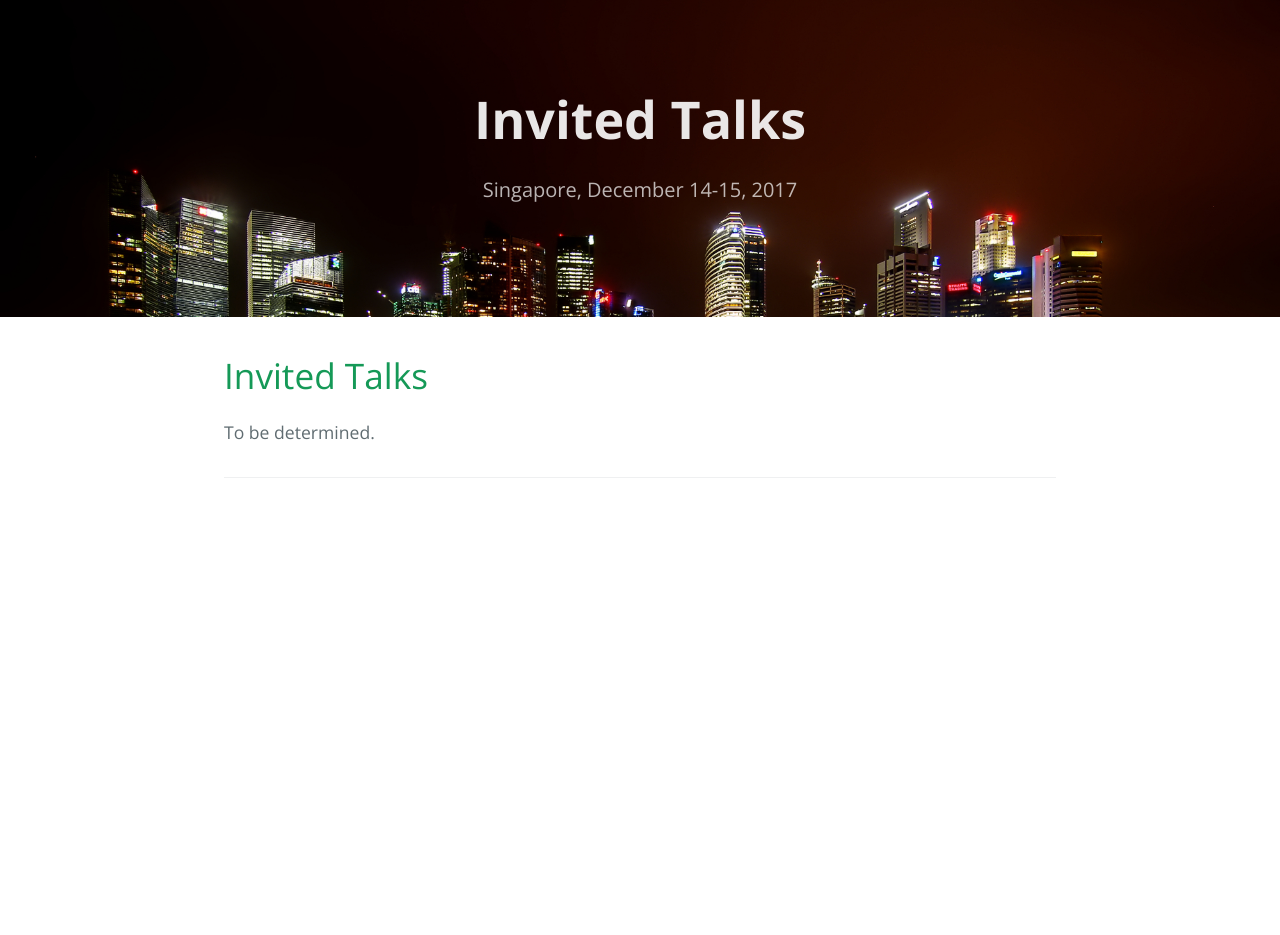
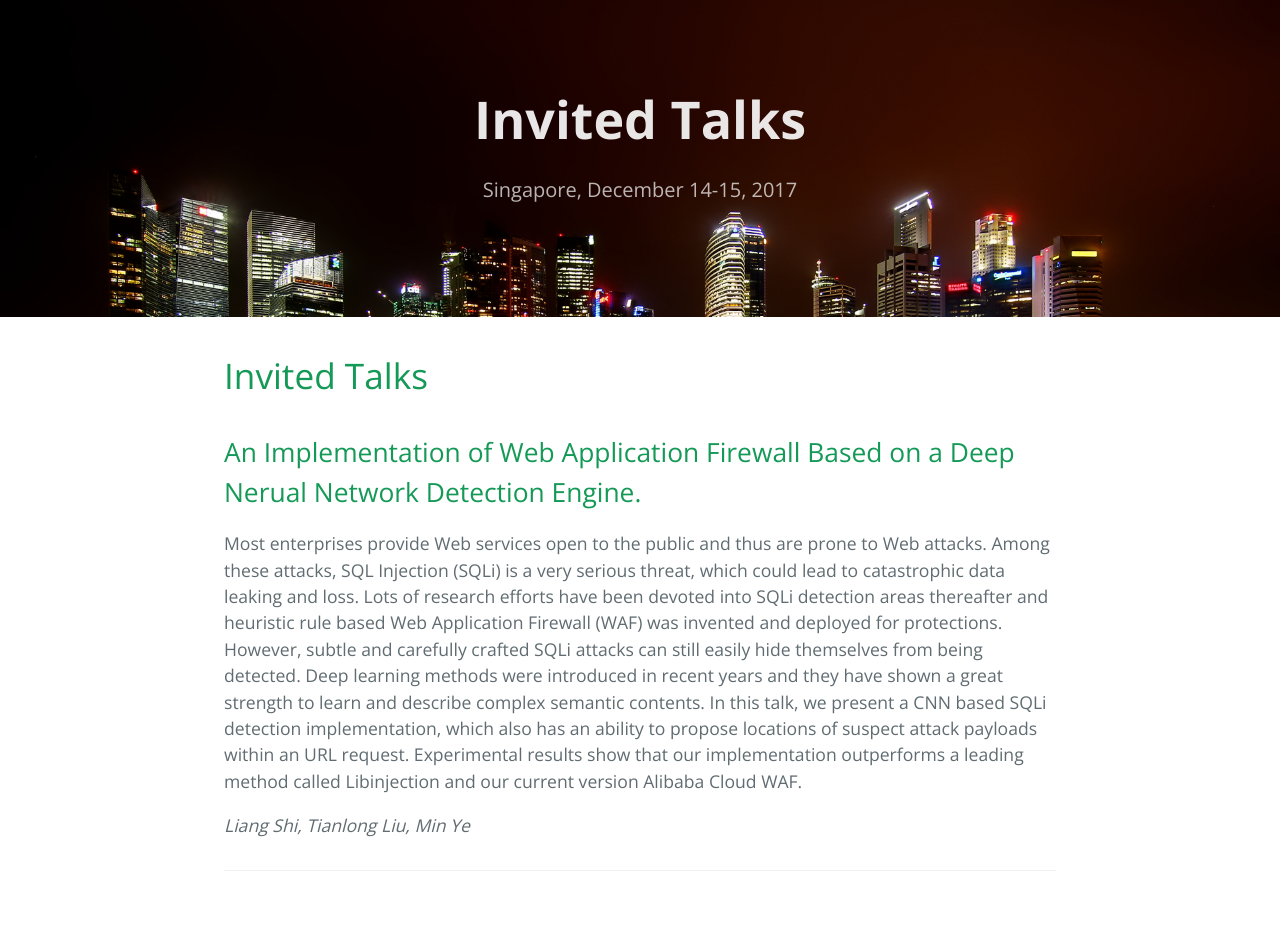
Before and after one commit to deep-learning-security/deep-learning-security.github.io, a Jekyll site: the page built from talks.md, in a window 1280 px wide. Built offline with Jekyll 4.4.1, drawn with Linux system fonts in a browser that asks for light colours; before the commit the page ends 900 px from its top, so only the background shows below that.

Commit message:
Add alibaba talk

```diff
--- a/talks.md
+++ b/talks.md
@@ -5,4 +5,7 @@ title: Invited Talks
 
 # Invited Talks
 
-To be determined.
+## An Implementation of Web Application Firewall Based on a Deep Nerual Network Detection Engine.
+Most enterprises provide Web services open to the public and thus are prone to Web attacks. Among these attacks, SQL Injection (SQLi) is a very serious threat, which could lead to catastrophic data leaking and loss. Lots of research efforts have been devoted into SQLi detection areas thereafter and heuristic rule based Web Application Firewall (WAF) was invented and deployed for protections. However, subtle and carefully crafted SQLi attacks can still easily hide themselves from being detected. Deep learning methods were introduced in recent years and they have shown a great strength to learn and describe complex semantic contents. In this talk, we present a CNN based SQLi detection implementation, which also has an ability to propose locations of suspect attack payloads within an URL request. Experimental results show that our implementation outperforms a leading method called Libinjection and our current version Alibaba Cloud WAF.
+
+*Liang Shi, Tianlong Liu, Min Ye*
```
